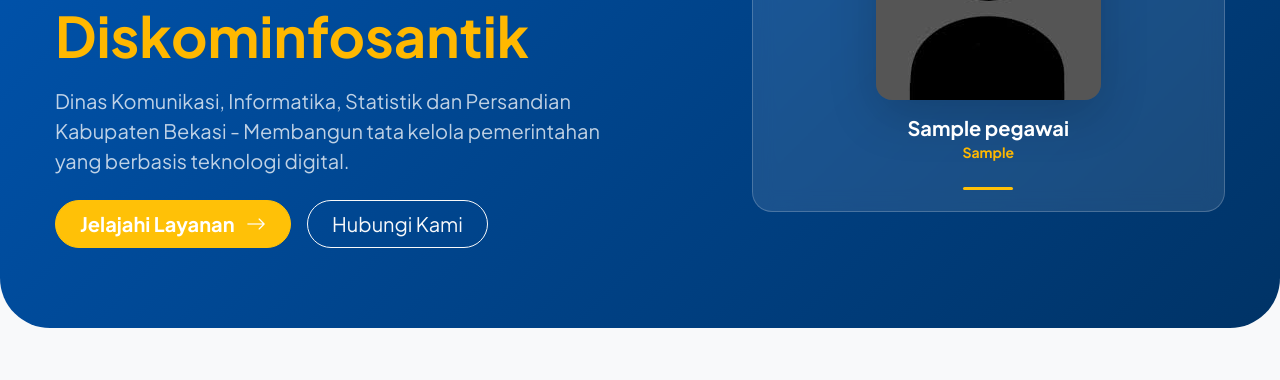
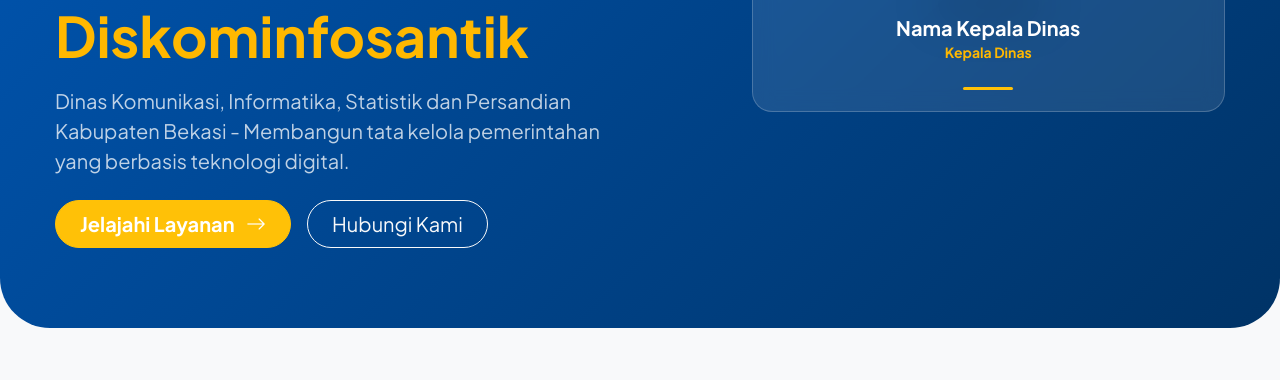
Before and after one commit to dwisept12/Company-Profile-Diskominfosantik, a PHP site: page / in a window 1280 px wide. Shown: the part 319-699 px from the top of the page. Run offline with PHP 8.4, Linux system fonts and the light colour scheme; tables that the repository leaves empty or names only in its code hold one stand-in row (values such as "Sample post"); some libraries are stand-ins or nearby versions.

Commit message:
Memperbaiki Beranda agar hanya menampilkan Kepala Dinas

```diff
--- a/admin/profil-pegawai-admin.php
+++ b/admin/profil-pegawai-admin.php
@@ -53,7 +53,7 @@ $jumlah_pegawai = mysqli_num_rows($result);
                 mysqli_data_seek($result, 0);
                 while($row = mysqli_fetch_assoc($result)) :
                     $foto_path = "../assets/img/pegawai/" . $row['foto'];
-                    $foto_tampil = ($row['foto'] == "" || !file_exists($foto_path)) ? "https://via.placeholder.com/300x400?text=No+Photo" : $foto_path;
+                    $foto_tampil = ($row['foto'] == "" || !file_exists($foto_path)) ? "../assets/img/images.jpg" : $foto_path;
                     $pendidikan_array = json_decode($row['riwayat_pendidikan'], true);
                 ?>
 
--- a/pengunjung/index.php
+++ b/pengunjung/index.php
@@ -1,14 +1,12 @@
 <?php
 // 1. Hubungkan ke Database
-// Pastikan path ini sesuai dengan struktur folder Anda
 include '../admin/db.php';
 
-// 2. Ambil data Kepala Dinas (Urutan 1)
-$queryKadin = mysqli_query($koneksi, "SELECT * FROM pegawai ORDER BY urutan ASC LIMIT 1");
+// 2. Ambil data Kepala Dinas
+$queryKadin = mysqli_query($koneksi, "SELECT * FROM pegawai WHERE jabatan LIKE 'Kepala Dinas' LIMIT 1");
 $dataKadin  = mysqli_fetch_assoc($queryKadin);
 
 // 3. Ambil data Layanan (HANYA 3 TERBARU)
-// LIMIT diubah jadi 3 sesuai permintaan
 $queryLayanan = mysqli_query($koneksi, "SELECT * FROM layanan WHERE status = 1 ORDER BY id DESC LIMIT 3");
 
 // 4. Ambil Berita Terbaru (Berita ke-1)
@@ -53,12 +51,22 @@ $queryNewsList = mysqli_query($koneksi, "SELECT * FROM berita WHERE status = 'pu
           <div class="col-lg-5 offset-lg-1">
             <div class="hero-img-card text-center">
               <?php
-                $fotoKadin = (!empty($dataKadin['foto']) && file_exists("../assets/img/pegawai/".$dataKadin['foto']))
-                             ? "../assets/img/pegawai/".$dataKadin['foto'] : "assets/img/images.jpg";
+                // Cek apakah data kepala dinas ditemukan?
+                if($dataKadin) {
+                    $fotoKadin = (!empty($dataKadin['foto']) && file_exists("../assets/img/pegawai/".$dataKadin['foto']))
+                                 ? "../assets/img/pegawai/".$dataKadin['foto'] : "../assets/img/default-user.png";
+                    $namaKadin = $dataKadin['nama'];
+                    $jabatanKadin = $dataKadin['jabatan'];
+                } else {
+                    // Fallback jika tidak ada data jabatan 'Kepala Dinas' di database
+                    $fotoKadin = "https://via.placeholder.com/300x400?text=Foto+Kadin";
+                    $namaKadin = "Nama Kepala Dinas";
+                    $jabatanKadin = "Kepala Dinas";
+                }
               ?>
               <img src="<?php echo $fotoKadin; ?>" class="img-fluid rounded-4 mb-3 shadow-lg" style="aspect-ratio: 3/4; object-fit: cover;" alt="Kepala Dinas"/>
-              <h5 class="mb-0 fw-bold"><?php echo $dataKadin['nama'] ?? 'Nama Kepala Dinas'; ?></h5>
-              <small class="text-gold fw-bold"><?php echo $dataKadin['jabatan'] ?? 'Kepala Dinas'; ?></small>
+              <h5 class="mb-0 fw-bold"><?php echo $namaKadin; ?></h5>
+              <small class="text-gold fw-bold"><?php echo $jabatanKadin; ?></small>
               <div class="mt-2"><span class="bg-warning d-inline-block rounded" style="width: 50px; height: 3px"></span></div>
             </div>
           </div>
```
Also changed, not shown: pengunjung/visidanmisi.html (renamed from pengunjung/visidanmisi.php).
